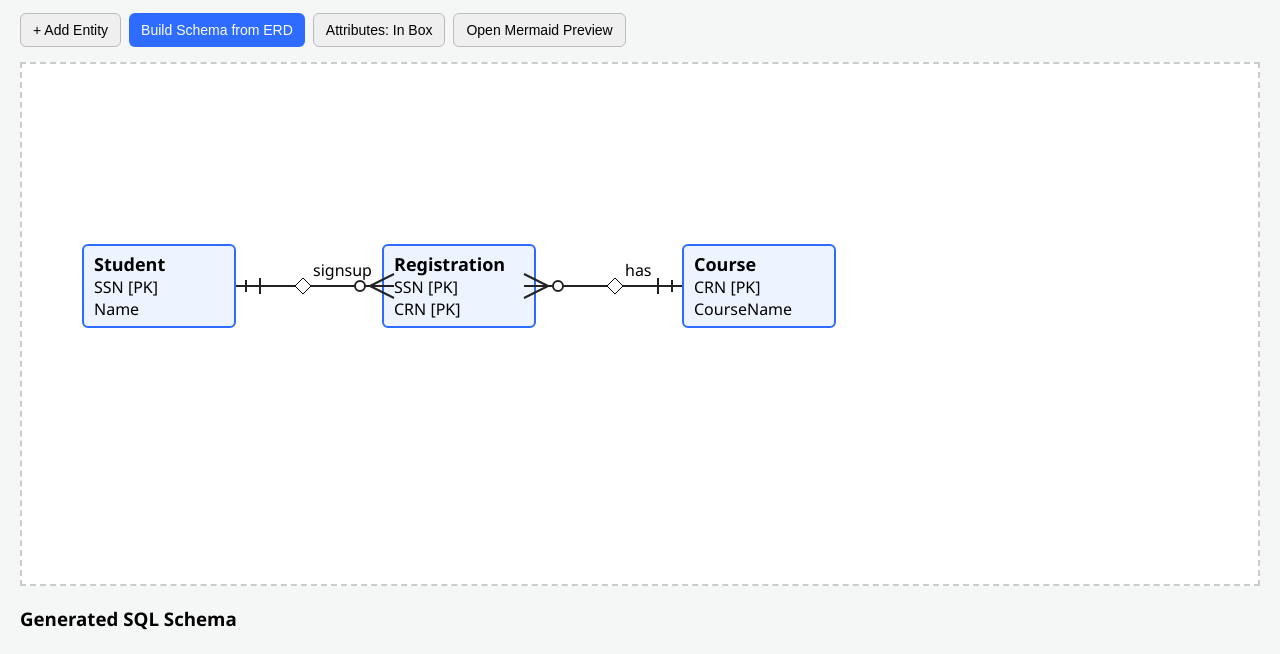
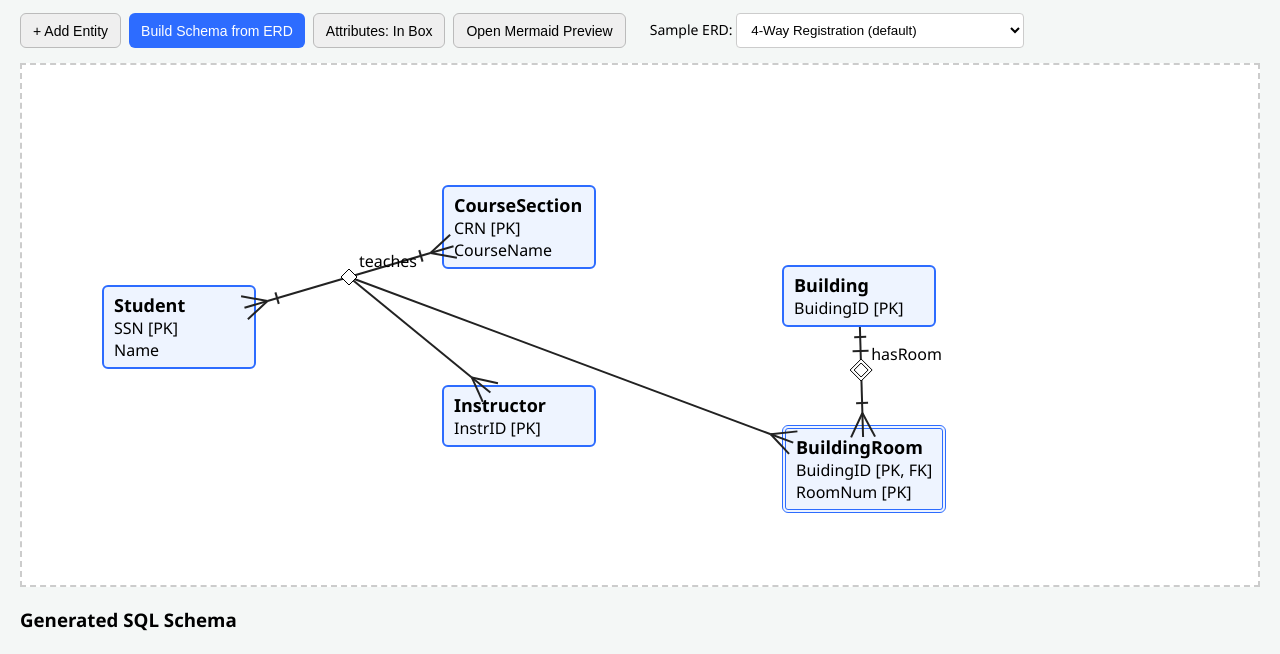
Before and after one commit to orpinots/sql-sandbox, a plain HTML site: page index.html in a window 1280 px wide. Shown: the part 78-732 px from the top of the page. Drawn offline with nearby package versions, Linux system fonts and the light colour scheme.

Commit message:
Add files via upload

```diff
--- a/index.html
+++ b/index.html
@@ -429,6 +429,17 @@
   <button class="primary" onclick="buildSchema()">Build Schema from ERD</button>
   <button id="toggleAttrViewBtn" onclick="toggleAttrView()">Attributes: In Box</button>
   <button onclick="openMermaidPreview()">Open Mermaid Preview</button>
+
+  <!-- New preset picker -->
+  <label style="margin-left:16px; font-size:14px;">
+    Sample ERD:
+    <select id="erdPresetSelect" onchange="switchErdPreset(this.value)">
+      <option value="fourWay">4-Way Registration (default)</option>
+      <option value="twoBinary">Student–Registration–Course (binary rel.)</option>
+      <option value="blank">Blank ERD</option>
+    </select>
+  </label>
+
 </div>
 
 <div id="layout" style="display:block;">
@@ -635,7 +646,152 @@ const INITIAL_ERD = {
   ]
 };
 
-let erd = JSON.parse(JSON.stringify(INITIAL_ERD));
+// Small helper to deep-clone our ERD objects
+function cloneErd(obj) {
+  return JSON.parse(JSON.stringify(obj));
+}
+
+// All sample ERDs live here
+const ERD_PRESETS = {
+  // Simple 3 entities with 2 relationships
+  twoBinary: {
+    label: "Student–Registration–Course (binary)",
+    data: {
+      entities: [
+        { id:"student", name:"Student", x:60,  y:180, attributes:[
+          { name:"SSN", pk:true }, { name:"Name", pk:false }
+        ]},
+        { id:"registration", name:"Registration", x:360,y:180, attributes:[
+          { name:"SSN", pk:true }, { name:"CRN", pk:true }
+        ]},
+        { id:"course", name:"Course", x:660,y:180, attributes:[
+          { name:"CRN", pk:true }, { name:"CourseName", pk:false }
+        ]}
+      ],
+      relationships: [
+        {
+          id: "r1",
+          name: "signsup",
+          type: "1:N",
+          a: "student",
+          b: "registration",
+          optA: false,
+          optB: true
+        },
+        {
+          id: "r2",
+          name: "has",
+          type: "1:N",
+          a: "course",
+          b: "registration",
+          optA: false,
+          optB: true
+        }
+      ]
+    }
+  },
+  fourWay: {
+    label: "4-Way teaches example",
+    data: {
+      entities: [
+        {
+          id: "student",
+          name: "Student",
+          x: 80,
+          y: 220,
+          attributes: [
+            { name: "SSN",  pk: true },
+            { name: "Name", pk: false }
+          ]
+        },
+        {
+          id: "courseSection",
+          name: "CourseSection",
+          x: 420,
+          y: 120,
+          attributes: [
+            { name: "CRN",        pk: true },
+            { name: "CourseName", pk: false }
+          ]
+        },
+        {
+          id: "instructor",
+          name: "Instructor",
+          x: 420,
+          y: 320,
+          attributes: [
+            // you didn’t have columns here in SQL, so we keep it minimal
+            { name: "InstrID", pk: true }
+          ]
+        },
+        {
+          id: "building",
+          name: "Building",
+          x: 760,
+          y: 200,
+          attributes: [
+            { name: "BuidingID", pk: true }   // keep your typo so SQL matches
+          ]
+        },
+        {
+          id: "buildingRoom",
+          name: "BuildingRoom",
+          x: 760,
+          y: 360,
+          isWeak: true,
+          attributes: [
+            { name: "BuidingID", pk: true, fk: true },
+            { name: "RoomNum",   pk: true }
+          ]
+        }
+      ],
+
+      relationships: [
+        // Identifying 1:N between Building and BuildingRoom
+        {
+          id: "rRooms",
+          name: "hasRoom",
+          type: "1:N",
+          a: "building",
+          b: "buildingRoom",
+          optA: false,
+          optB: false,
+          identifying: true,
+          parentSide: "a"
+        },
+
+        // 4-way n-ary teaches: Student, CourseSection, Instructor, BuildingRoom
+        {
+          id: "rTeach",
+          name: "teaches",
+          type: "N:N",          // for n-ary we treat all ends as “many”
+          a: "student",
+          b: "courseSection",
+          optA: false,
+          optB: false,
+          extras: ["instructor", "buildingRoom"],
+          attributes: []        // add relationship attributes here if you like
+        }
+      ]
+    }
+  },
+  blank: {
+    label: "Blank ERD",
+    data: {
+      entities: [],
+      relationships: []
+    }
+  }
+};
+
+// helper to deep-clone
+function cloneErd(obj) {
+  return JSON.parse(JSON.stringify(obj));
+}
+
+// Use the 4-way as the default
+let erd = cloneErd(ERD_PRESETS.fourWay.data);
+
 const wrap = document.getElementById("canvasWrap");
 const svg  = document.getElementById("svgLayer");
 const svgNS = "http://www.w3.org/2000/svg";
@@ -1814,6 +1970,34 @@ async function buildSchema() {
   }
 }
 
+function switchErdPreset(key) {
+  if (key === "blank") {
+    // Explicitly clear the ERD
+    erd = { entities: [], relationships: [] };
+  } else {
+    const preset = ERD_PRESETS[key];
+    if (!preset) {
+      console.warn("Unknown ERD preset:", key);
+      return;
+    }
+    erd = cloneErd(preset.data);
+  }
+
+  // Re-render canvas
+  render();
+
+  // Optional: reset the text areas so it’s clear the schema is tied to the current ERD
+  document.getElementById("sqlOut").value =
+    "-- Click 'Build Schema from ERD' to regenerate SQL for this ERD.";
+  document.getElementById("mermaidOut").value =
+    "erDiagram\n  %% Click 'Build Schema from ERD' to regenerate ERD text.";
+}
+
+window.addEventListener("DOMContentLoaded", () => {
+  const sel = document.getElementById("erdPresetSelect");
+  if (sel) sel.value = "fourWay";   // matches the default we chose above
+});
+
 /* ---------- Draggable modals ---------- */
 function makeModalDraggable(modal) {
   const content = modal.querySelector(".modal-content");
```
